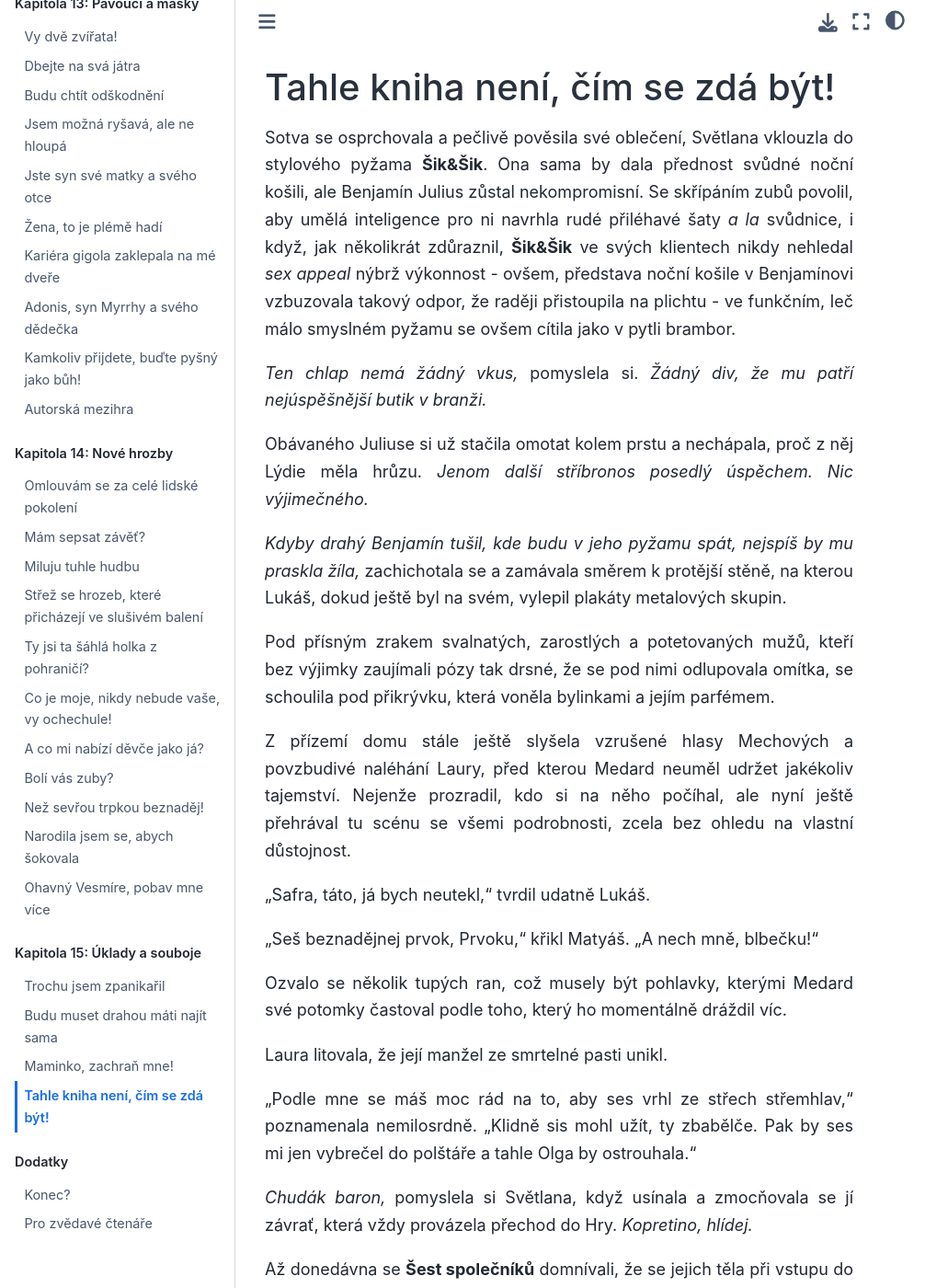
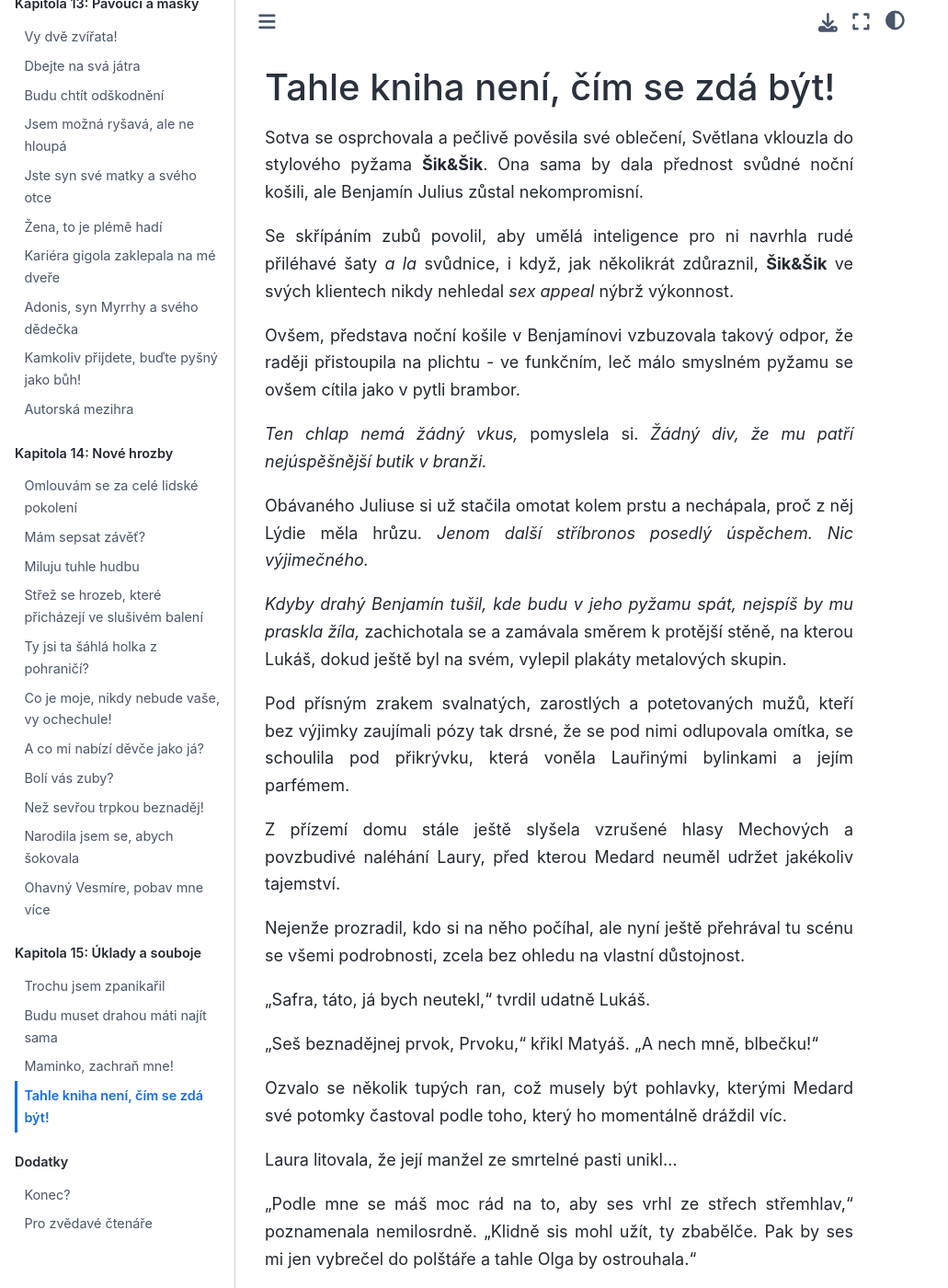
Before and after one commit to hanpari/sest-spolecniku, a Sphinx documentation site: the page built from source/sest_spolecniku/015-uklady-a-souboje/04.md, in a window 1280 px wide and 1400 px high. Shown: the whole window at 92% size, without its empty margins (0-1031 px from the left). Built offline with Sphinx 7.4.7 and the Sphinx Book theme 1.1.4, drawn with Linux system fonts in a browser that asks for light colours; some of the changed text lies outside the part shown.

Commit message:
Update 04.md

```diff
--- a/source/sest_spolecniku/015-uklady-a-souboje/04.md
+++ b/source/sest_spolecniku/015-uklady-a-souboje/04.md
@@ -1,6 +1,10 @@
 # Tahle kniha není, čím se zdá být!
 
-Sotva se osprchovala a pečlivě pověsila své oblečení, Světlana vklouzla do stylového pyžama **Šik&Šik**. Ona sama by dala přednost svůdné noční košili, ale Benjamín Julius zůstal nekompromisní. Se skřípáním zubů povolil, aby umělá inteligence pro ni navrhla rudé přiléhavé šaty *a la* svůdnice, i když, jak několikrát zdůraznil, **Šik&Šik** ve svých klientech nikdy nehledal *sex appeal* nýbrž výkonnost - ovšem, představa noční košile v Benjamínovi vzbuzovala takový odpor, že raději přistoupila na plichtu - ve funkčním, leč málo smyslném pyžamu se ovšem cítila jako v pytli brambor.
+Sotva se osprchovala a pečlivě pověsila své oblečení, Světlana vklouzla do stylového pyžama **Šik&Šik**. Ona sama by dala přednost svůdné noční košili, ale Benjamín Julius zůstal nekompromisní.
+
+Se skřípáním zubů povolil, aby umělá inteligence pro ni navrhla rudé přiléhavé šaty *a la* svůdnice, i když, jak několikrát zdůraznil, **Šik&Šik** ve svých klientech nikdy nehledal *sex appeal* nýbrž výkonnost.
+
+Ovšem, představa noční košile v Benjamínovi vzbuzovala takový odpor, že raději přistoupila na plichtu - ve funkčním, leč málo smyslném pyžamu se ovšem cítila jako v pytli brambor.
 
 *Ten chlap nemá žádný vkus,* pomyslela si. *Žádný div, že mu patří nejúspěšnější butik v branži.*
 
@@ -8,9 +12,11 @@ Obávaného Juliuse si už stačila omotat kolem prstu a nechápala, proč z ně
 
 *Kdyby drahý Benjamín tušil, kde budu v jeho pyžamu spát, nejspíš by mu praskla žíla,* zachichotala se a zamávala směrem k protější stěně, na kterou Lukáš, dokud ještě byl na svém, vylepil plakáty metalových skupin.
 
-Pod přísným zrakem svalnatých, zarostlých a potetovaných mužů, kteří bez výjimky zaujímali pózy tak drsné, že se pod nimi odlupovala omítka, se schoulila pod přikrývku, která voněla bylinkami a jejím parfémem.
+Pod přísným zrakem svalnatých, zarostlých a potetovaných mužů, kteří bez výjimky zaujímali pózy tak drsné, že se pod nimi odlupovala omítka, se schoulila pod přikrývku, která voněla Lauřinými bylinkami a jejím parfémem.
 
-Z přízemí domu stále ještě slyšela vzrušené hlasy Mechových a povzbudivé naléhání Laury, před kterou Medard neuměl udržet jakékoliv tajemství. Nejenže prozradil, kdo si na něho počíhal, ale nyní ještě přehrával tu scénu se všemi podrobnosti, zcela bez ohledu na vlastní důstojnost.
+Z přízemí domu stále ještě slyšela vzrušené hlasy Mechových a povzbudivé naléhání Laury, před kterou Medard neuměl udržet jakékoliv tajemství.
+
+Nejenže prozradil, kdo si na něho počíhal, ale nyní ještě přehrával tu scénu se všemi podrobnosti, zcela bez ohledu na vlastní důstojnost.
 
 "Safra, táto, já bych neutekl," tvrdil udatně Lukáš.
 
@@ -18,19 +24,21 @@ Z přízemí domu stále ještě slyšela vzrušené hlasy Mechových a povzbudi
 
 Ozvalo se několik tupých ran, což musely být pohlavky, kterými Medard své potomky častoval podle toho, který ho momentálně dráždil víc.
 
-Laura litovala, že její manžel ze smrtelné pasti unikl.
+Laura litovala, že její manžel ze smrtelné pasti unikl...
 
 "Podle mne se máš moc rád na to, aby ses vrhl ze střech střemhlav," poznamenala nemilosrdně. "Klidně sis mohl užít, ty zbabělče. Pak by ses mi jen vybrečel do polštáře a tahle Olga by ostrouhala."
 
 *Chudák baron,* pomyslela si Světlana, když usínala a zmocňovala se jí závrať, která vždy provázela přechod do Hry. *Kopretino, hlídej.*
 
-Až donedávna se **Šest společníků** domnívali, že se jejich těla při vstupu do Hry vypínají, aby později zjistili, že ve spánku se pro jejich druhé já stává snadnější proniknout do reality. Zejména Žalud toho hojně využíval, když si dával dostaveníčka s Vránou pod okny jejího domu, což Juraje nešokovalo o nic méně než Gabrielu její černě nalakované nehty.
+Až donedávna se **Šest společníků** domnívalo, že se jejich těla při vstupu do Hry vypínají, aby později zjistilo, že ve spánku se pro jejich druhé já stává snadnější proniknout do reality.
+
+Zejména Žalud toho hojně využíval, když si dával dostaveníčka s Vránou pod okny jejího domu, což Juraje nešokovalo o nic méně než Gabrielu její černě nalakované nehty.
 
 Kopretina nebyla tolik do větru a pokorně zůstávala zavřená v pokoji, kde si četla romány a psala o nich postřehy na sociálních sítích pod přezdívkou *Leucanthemum*.
 
 Její příspěvky byly tak sentimentální a křečovité, že se z nich Světlaně obracel žaludek. Házela proto pod ně štiplavé komentáře, které Kopretina odrážela s trpělivostí a laskavostí světice.
 
-Vzhledem k tomu, že Světlana měla u svého účtu deseti tisíce sledujících, získala novopečená bloggerka *Leucanthemum* větší pozornost, než by si (alespoň podle Světlany) zasloužila.
+Vzhledem k tomu, že Světlana měla u svého účtu deseti tisíce sledujících, získala novopečená bloggerka větší pozornost, než by si (alespoň podle Světlany) zasloužila.
 
 ***
 
```
Also changed, not shown: other parts of source/sest_spolecniku/015-uklady-a-souboje/04.md (+9 -5 lines).
